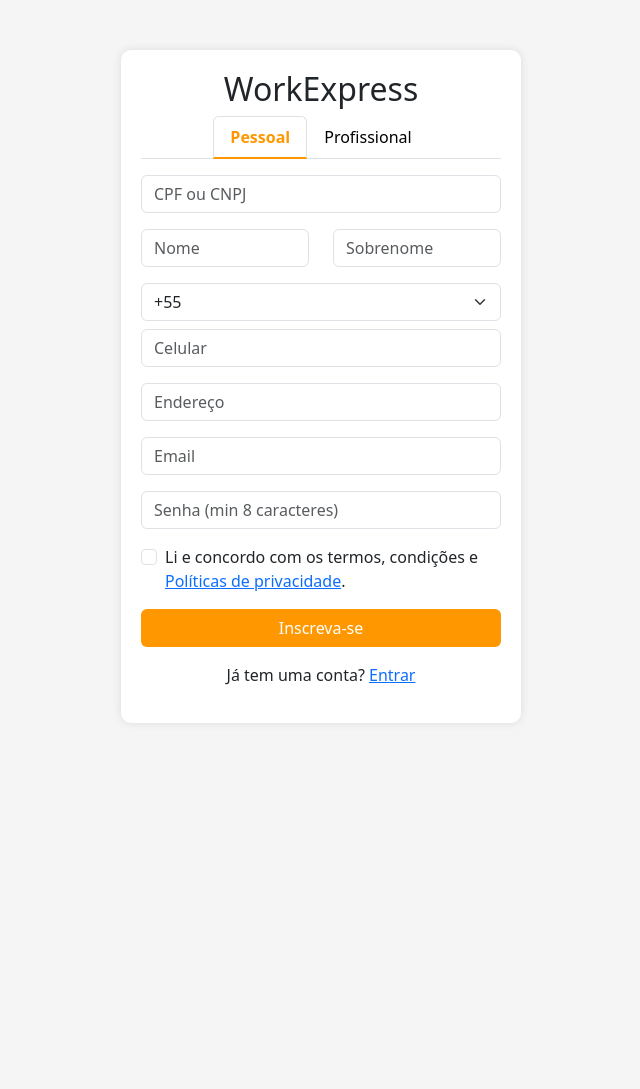
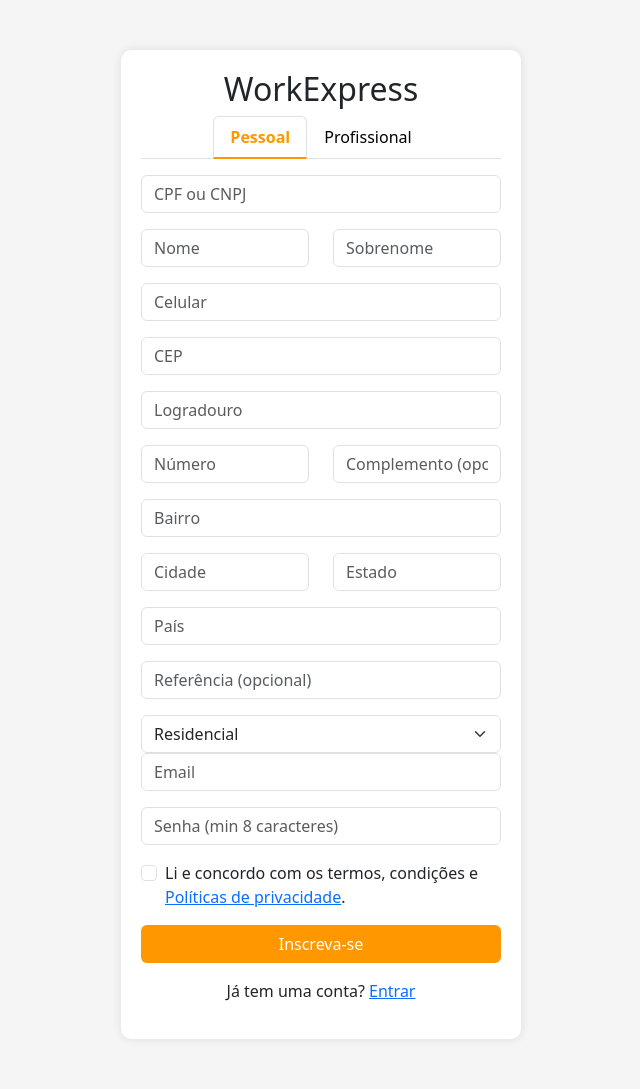
Before and after one commit to Adan-Marques/tcc_ads, a Django app: page /accounts/cadastro/ in a window 1280 px wide. Shown: the whole page, without its empty margins (319-959 px from the left). Before the commit the page ends 685 px from the top, so only its background shows below. Run offline with Django 5.2, Linux system fonts and the light colour scheme.

Commit message:
feat: adiciona validação de campos obrigatórios e criação de endereço no cadastro

```diff
--- a/templates/cadastro.html
+++ b/templates/cadastro.html
@@ -29,14 +29,44 @@
                         </div>
                     </div>
                     <div class="mb-3">
-                        <select class="form-select">
-                            <option selected>+55</option>
-                        </select>
                         <input name="telefone" type="text" class="form-control mt-2" placeholder="Celular">
                     </div>
                     <div class="mb-3">
-                        <input name="endereco" type="text" class="form-control" placeholder="Endereço">
+                        <input name="cep" type="text" class="form-control" placeholder="CEP">
                     </div>
+                    <div class="mb-3">
+                        <input name="logradouro" type="text" class="form-control" placeholder="Logradouro">
+                    </div>
+                    <div class="row mb-3">
+                        <div class="col">
+                            <input name="numero" type="text" class="form-control" placeholder="Número">
+                        </div>
+                        <div class="col">
+                            <input name="complemento" type="text" class="form-control"
+                                placeholder="Complemento (opcional)">
+                        </div>
+                    </div>
+                    <div class="mb-3">
+                        <input name="bairro" type="text" class="form-control" placeholder="Bairro">
+                    </div>
+                    <div class="row mb-3">
+                        <div class="col">
+                            <input name="cidade" type="text" class="form-control" placeholder="Cidade">
+                        </div>
+                        <div class="col">
+                            <input name="estado" type="text" class="form-control" placeholder="Estado">
+                        </div>
+                    </div>
+                    <div class="mb-3">
+                        <input name="pais" type="text" class="form-control" placeholder="País">
+                    </div>
+                    <div class="mb-3">
+                        <input name="referencia" type="text" class="form-control" placeholder="Referência (opcional)">
+                    </div>
+                    <div class="mb-3">
+                        <select name="tipo" class="form-select">
+                            <option value="Residencial">Residencial</option>
+                            <option value="Comercial">Comercial</option>
                             <div class="mb-3">
                                 <input name="email" type="email" class="form-control" placeholder="Email">
                             </div>
@@ -46,7 +76,8 @@
                             </div>
                             <div class="mb-3 form-check">
                                 <input type="checkbox" class="form-check-input">
-                        <label class="form-check-label">Li e concordo com os termos, condições e <a href="#">Políticas
+                                <label class="form-check-label">Li e concordo com os termos, condições e <a
+                                        href="#">Políticas
                                         de privacidade</a>.</label>
                             </div>
                             <button type="submit" class="btn btn-custom w-100">Inscreva-se</button>
@@ -81,13 +112,43 @@
                         <input name="telefone" type="text" class="form-control mt-2" placeholder="Celular">
                     </div>
                     <div class="mb-3">
-                        <input name="endereco" type="text" class="form-control" placeholder="Endereço">
+                        <input name="cep" type="text" class="form-control" placeholder="CEP">
+                    </div>
+                    <div class="mb-3">
+                        <input name="logradouro" type="text" class="form-control" placeholder="Logradouro">
+                    </div>
+                    <div class="row mb-3">
+                        <div class="col">
+                            <input name="numero" type="text" class="form-control" placeholder="Número">
+                        </div>
+                        <div class="col">
+                            <input name="complemento" type="text" class="form-control"
+                                placeholder="Complemento (opcional)">
+                        </div>
+                    </div>
+                    <div class="mb-3">
+                        <input name="bairro" type="text" class="form-control" placeholder="Bairro">
+                    </div>
+                    <div class="row mb-3">
+                        <div class="col">
+                            <input name="cidade" type="text" class="form-control" placeholder="Cidade">
+                        </div>
+                        <div class="col">
+                            <input name="estado" type="text" class="form-control" placeholder="Estado">
+                        </div>
+                    </div>
+                    <div class="mb-3">
+                        <input name="pais" type="text" class="form-control" placeholder="País">
+                    </div>
+                    <div class="mb-3">
+                        <input name="referencia" type="text" class="form-control" placeholder="Referência (opcional)">
                     </div>
                     <div class="mb-3">
                         <input name="email" type="email" class="form-control" placeholder="Email">
                     </div>
                     <div class="mb-3">
-                        <input name="password" type="password" class="form-control" placeholder="Senha (min 8 caracteres)">
+                        <input name="password" type="password" class="form-control"
+                            placeholder="Senha (min 8 caracteres)">
                     </div>
                     <div class="mb-3 form-check">
                         <input type="checkbox" class="form-check-input">
--- a/templates/cliente/navbar_cliente.html
+++ b/templates/cliente/navbar_cliente.html
@@ -3,7 +3,7 @@
 		<div class="container py-2">
 			<nav class="navbar-menu d-flex align-items-center justify-content-between px-3 py-2">
 				<h3>
-					<div class="logo fw-bold fs-4">
+					<div class="logo fs-4">
 						<h2>WorkExpress</h2>
 					</div>
 				</h3>
--- a/users/views.py
+++ b/users/views.py
@@ -2,6 +2,7 @@ from django.shortcuts import render
 from .models import User
 from django.contrib.auth.views import logout_then_login
 from django.contrib.auth.decorators import login_required
+from .models import Endereco
 from django.http import HttpResponse
 
 def logout_view(request):
@@ -17,12 +18,30 @@ def cadastro(request):
         user.email = request.POST.get('email')
         user.last_name = request.POST.get('sobrenome')
         user.telefone = request.POST.get('telefone')
-        user.endereco = request.POST.get('endereco')
         senha = request.POST.get('password')
         user.type_user = request.POST.get('type')
         if senha:
             user.set_password(senha)
         user.save()
+        if not user.cpf or not user.username or not user.email or not senha:
+            return HttpResponse("Por favor, preencha todos os campos obrigatórios.")
+        if len(senha) < 8:
+            return HttpResponse("A senha deve ter no mínimo 8 caracteres.")
+        endereco = Endereco()
+        endereco.user = user
+        endereco.logradouro = request.POST.get('logradouro')
+        endereco.numero = request.POST.get('numero')
+        endereco.bairro = request.POST.get('bairro')
+        endereco.cidade = request.POST.get('cidade')
+        endereco.estado = request.POST.get('estado')
+        endereco.cep = request.POST.get('cep')
+        endereco.pais = request.POST.get('pais')
+        endereco.complemento = request.POST.get('complemento')
+        endereco.tipo = request.POST.get('tipo')
+        endereco.save()
+
+        return HttpResponse("Cadastro realizado com sucesso.")
+
 
     return render(request, 'cadastro.html')
 
```
Also changed, not shown: services/migrations/0001_initial.py (added), users/migrations/0002_endereco_alter_user_type_user.py (added). Lines whose indentation alone changed are shown as unchanged.
